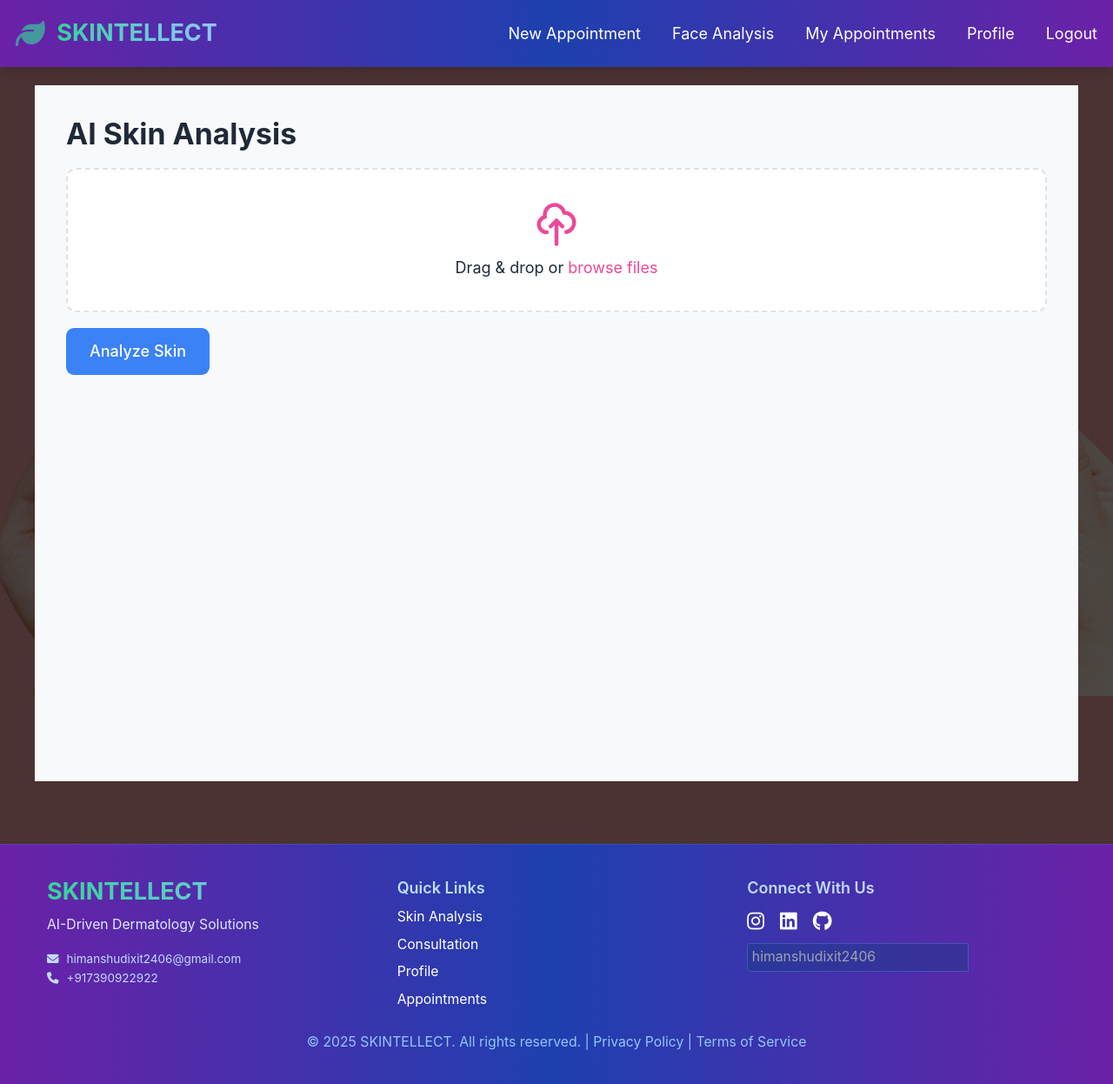
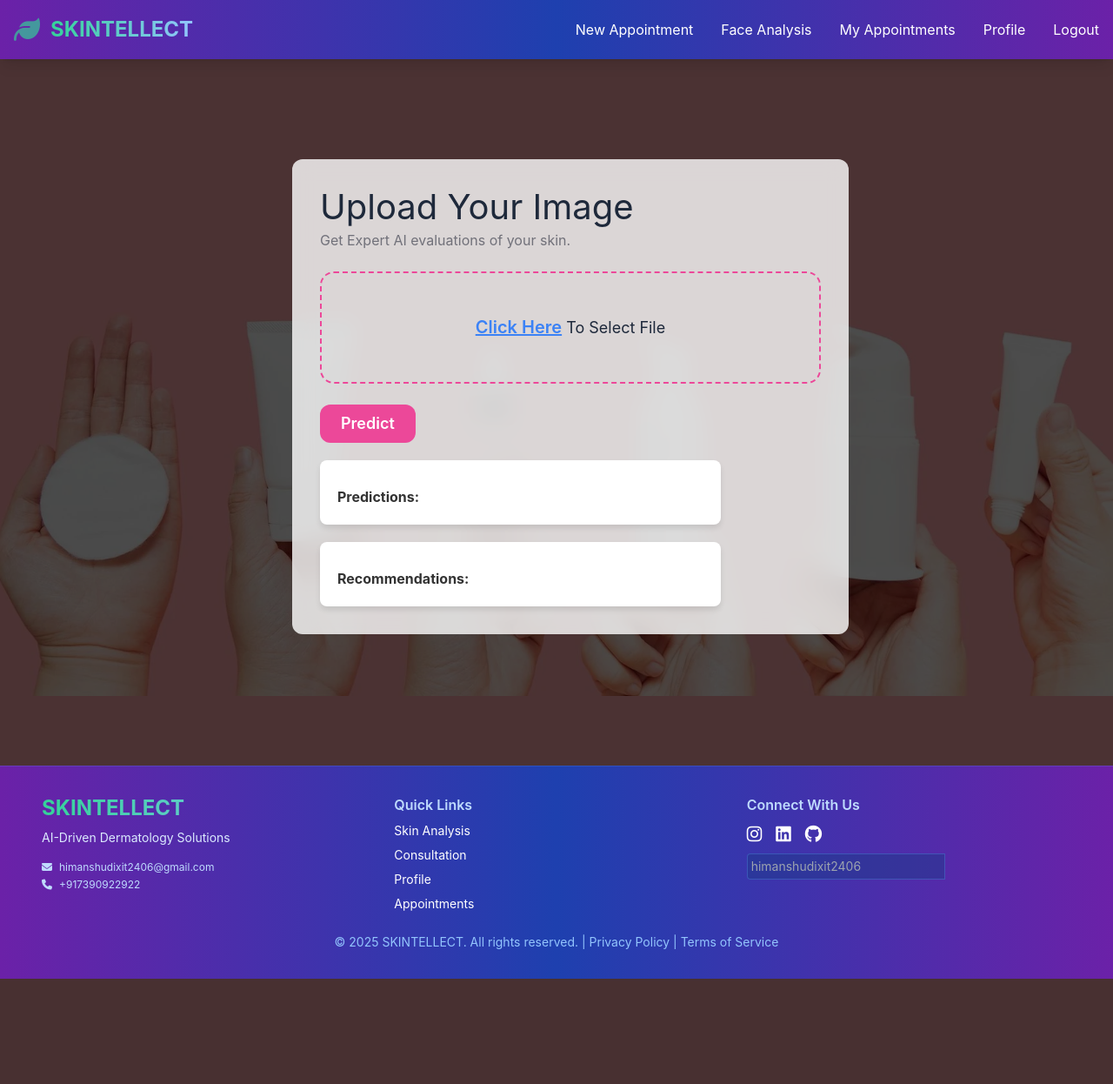
Before and after one commit to himanshudixit2002/Skintellect, a Flask app: page /predict in a window 1280 px wide. Shown: the whole page at 87% size. After the commit the page ends 1125 px from the top, so only its background shows below. Run offline with Flask 3, Linux system fonts and the light colour scheme; parts of the project's set-up code (start-up, migrations or seed data) failed here and were passed over; some libraries are stand-ins or nearby versions.

Commit message:
cmt check

```diff
--- a/app.py
+++ b/app.py
@@ -148,87 +148,70 @@
 def predict():
     if request.method == 'POST':
         try:
-            print("Starting /predict POST request processing")
-            # Initialize a local set to store unique detected classes
-            unique_classes = set()
-
-            # Process the uploaded image
-            image_file = request.files.get('image')
-            if not image_file:
-                print("No image file found in the request.")
-                return "No image uploaded.", 400
-
-            # Ensure the static folder exists
-            static_dir = 'static'
-            if not os.path.exists(static_dir):
-                os.makedirs(static_dir)
+            # Process image and get predictions
+            image_file = request.files['image']
 
             # Generate a unique filename for the image
             image_filename = str(uuid.uuid4()) + '.jpg'
-            image_path = os.path.join(static_dir, image_filename)
+            image_path = os.path.join('static', image_filename)
+
+            # Save the uploaded image
             image_file.save(image_path)
-            print("Image saved to", image_path)
 
-            # ===== Skin Detection using Roboflow =====
-            print("Starting skin detection")
-            skin_response = model_skin.predict(image_path, confidence=15, overlap=30)
-            skin_result = skin_response.json()
-            print("Skin detection result:", skin_result)
+            # Initialize unique_classes set
+            unique_classes = set()
+
+            # Skin detection using Roboflow
+            skin_result = model_skin.predict(image_path, confidence=15, overlap=30).json()
             skin_labels = [item["class"] for item in skin_result.get("predictions", [])]
-            unique_classes.update(skin_labels)
-            print("Unique classes after skin detection:", unique_classes)
+            for label in skin_labels:
+                unique_classes.add(label)
 
-            # ===== Oilyness Detection using InferenceHTTPClient =====
-            print("Starting oilyness detection")
+            # Oilyness detection with confidence threshold
             custom_configuration = InferenceConfiguration(confidence_threshold=0.3)
             with CLIENT.use_configuration(custom_configuration):
                 oilyness_result = CLIENT.infer(image_path, model_id="oilyness-detection-kgsxz/1")
-            print("Oilyness detection result:", oilyness_result)
+
+            # Check if oilyness prediction is empty
             if not oilyness_result.get('predictions'):
                 unique_classes.add("dryness")
             else:
-                oilyness_classes = [
-                    class_mapping.get(prediction['class'], prediction['class'])
-                    for prediction in oilyness_result.get('predictions', [])
-                    if prediction.get('confidence', 0) >= 0.3
-                ]
-                unique_classes.update(oilyness_classes)
-            print("Unique classes after oilyness detection:", unique_classes)
+                oilyness_classes = [class_mapping.get(prediction['class'], prediction['class'])
+                                      for prediction in oilyness_result.get('predictions', [])
+                                      if prediction.get('confidence', 0) >= 0.3]
+                for label in oilyness_classes:
+                    unique_classes.add(label)
 
-            # ===== Annotate the Image =====
+            # Draw boxes on the image using OpenCV and supervision
             image = cv2.imread(image_path)
-            if image is None:
-                print("Error: cv2 could not read the image from", image_path)
-                return "Error reading the image.", 500
-
-            print("Annotating image")
             detections = sv.Detections.from_inference(skin_result)
             label_annotator = sv.LabelAnnotator()
             bounding_box_annotator = sv.BoxAnnotator()
+
             annotated_image = bounding_box_annotator.annotate(scene=image, detections=detections)
             annotated_image = label_annotator.annotate(scene=annotated_image, detections=detections)
 
-            # ===== Get Product Recommendations =====
+            # Get product recommendations based on detected classes
             recommended_products = recommend_products_based_on_classes(list(unique_classes))
             prediction_data = {
                 'classes': list(unique_classes),
                 'recommendations': recommended_products
             }
-            print("Prediction data:", prediction_data)
+            print(prediction_data)
 
-            # Save the annotated image as annotations_0.jpg in the static folder
-            annotated_image_path = os.path.join(static_dir, 'annotations_0.jpg')
+            # Save the annotated image as annotations_0.jpg (this image will be shown in the UI)
+            annotated_image_path = os.path.join('static', 'annotations_0.jpg')
             cv2.imwrite(annotated_image_path, annotated_image)
-            print("Annotated image saved to", annotated_image_path)
 
-            # Render the template with the prediction data
+            # Render the same page with the prediction data
             return render_template('face_analysis.html', data=prediction_data)
         except Exception as e:
-            print("Error during prediction:")
-            traceback.print_exc()
+            print("Error during prediction:", e)
             return "An error occurred while analyzing the image. Please try again.", 500
     else:
-        return render_template('face_analysis.html', data=[])
+        # For GET requests, render the page with an empty data object.
+        return render_template('face_analysis.html', data={})
+
 
 
 @app.route('/register', methods=['GET', 'POST'])
--- a/templates/face_analysis.html
+++ b/templates/face_analysis.html
@@ -2,299 +2,132 @@
 
 {% block content %}
 <style>
-    /* Base Mobile Styles */
-    .main-container {
-        width: 100%;
-        min-height: 100vh;
-        padding: 1rem;
-        background: #f8f9fa;
-        position: relative;
+    .predictions-container, .recommendations-container {
+        background: #fff;
+        padding: 20px;
+        border-radius: 8px;
+        box-shadow: 0 4px 6px rgba(0, 0, 0, 0.1);
+        margin-top: 20px;
+        width: 80%;
+        max-width: 600px;
+        display: active;
     }
-    .upload-section {
-        border: 2px dashed #dee2e6;
-        border-radius: 12px;
-        padding: 1.5rem;
-        margin: 1rem 0;
-        transition: all 0.3s ease;
-        background: white;
+
+    .condition-title {
+        color: #333;
+        font-weight: bold;
+        margin-top: 10px;
     }
-    .predictions-container, .recommendations-container {
-        margin: 2rem 0;
-        background: white;
-        border-radius: 12px;
-        padding: 1.5rem;
-        box-shadow: 0 2px 8px rgba(0, 0, 0, 0.05);
+
+    .product-list {
+        list-style: none;
+        padding: 0;
     }
-    /* Mobile-first Grid */
-    .product-grid {
-        display: grid;
-        grid-template-columns: 1fr;
-        gap: 1rem;
+
+    .product-list li {
+        padding: 8px;
+        border-bottom: 1px solid #eee;
+        margin-bottom: 5px;
     }
-    /* Tablet+ Styles */
-    @media (min-width: 768px) {
-        .main-container {
-            padding: 2rem;
-            max-width: 1200px;
-            margin: 0 auto;
-        }
-        .product-grid {
-            grid-template-columns: repeat(2, 1fr);
-        }
-        .upload-section {
-            padding: 2rem;
-        }
+
+    .product-list li:last-child {
+        border-bottom: none;
     }
-    /* Desktop Styles */
-    @media (min-width: 1024px) {
-        .product-grid {
-            grid-template-columns: repeat(3, 1fr);
-        }
-        .predictions-container, .recommendations-container {
-            padding: 2rem;
-        }
-    }
-    /* Touch Optimization */
-    button, .product-card {
-        touch-action: manipulation;
-        min-height: 48px;
-    }
-    /* Fluid Typography */
-    html {
-        font-size: 16px;
-    }
-    @media (min-width: 768px) {
-        html {
-            font-size: 18px;
-        }
-    }
-    /* Image Responsiveness */
-    #previewImage, #annotatedImage {
-        width: 100%;
-        height: auto;
-        max-width: 600px;
-        margin: 0 auto;
-        display: block;
-    }
-    /* Loading Animation */
-    @keyframes spin {
-        0% { transform: rotate(0deg); }
-        100% { transform: rotate(360deg); }
-    }
-    .loading-spinner {
-        width: 40px;
-        height: 40px;
-        border: 4px solid #f3f3f3;
-        border-top: 4px solid #ec4899;
-        border-radius: 50%;
-        animation: spin 1s linear infinite;
-    }
-    /* Loading Overlay CSS */
-    .loading-overlay {
-        display: none;
-        position: fixed;
-        top: 0;
-        left: 0;
-        right: 0;
-        bottom: 0;
-        background: rgba(255, 255, 255, 0.8);
-        z-index: 1000;
-        align-items: center;
-        justify-content: center;
-    }
-    /* Optional: Styles for result sections */
-    .list-group-item {
-        border: none;
-        border-bottom: 1px solid #eee;
+
+    .span {
+        font-size: 20px;
+        font-weight: bold;
+        font-family: serif;
     }
 </style>
+<div class="min-h-[90vh] w-screen flex items-center relative justify-center">
+    <!-- Optional background image can be uncommented -->
+    <!-- <img src="../static/assets/bg5.webp" alt="" class="absolute top-0 left-0 w-full h-full object-cover brightness-[90%] z-0"> -->
 
-<div class="main-container">
-    <!-- Loading overlay shown during processing -->
-    <div class="loading-overlay">
-        <div class="loading-spinner"></div>
-    </div>
-
-    <h1 class="text-2xl md:text-3xl font-bold text-gray-800 mb-2">AI Skin Analysis</h1>
-
-    <!-- Upload form -->
-    <form id="uploadForm" enctype="multipart/form-data">
-        <div class="upload-section" id="dropZone">
-            <input type="file" id="fileInput" class="hidden" accept="image/*" required>
-            <!-- Mobile interface -->
-            <div class="md:hidden">
-                <label for="fileInput" class="block text-center">
-                    <svg class="w-12 h-12 mx-auto text-pink-500" fill="none" stroke="currentColor" viewBox="0 0 24 24">
-                        <path stroke-linecap="round" stroke-linejoin="round" stroke-width="2" d="M7 16a4 4 0 01-.88-7.903A5 5 0 1115.9 6L16 6a5 5 0 011 9.9M15 13l-3-3m0 0l-3 3m3-3v12"/>
-                    </svg>
-                    <p class="mt-2 text-pink-500 font-medium">Tap to Upload</p>
-                </label>
+    <div class="my-12 w-[50vw] bg-white bg-opacity-80 rounded-xl p-8 backdrop-blur-md z-10">
+        <h1 class="text-[40px] leading-[45px] fon-bold">Upload Your Image</h1>
+        <p class="text-zinc-500 mt-1">Get Expert AI evaluations of your skin.</p>
+        <form action="/predict" method="post" enctype="multipart/form-data">
+            <div class="my-6 w-full p-12 rounded-2xl border-pink-500 border-2 border-dashed flex flex-col gap-4 justify-center items-center">
+                <input id="file" class="hidden" type="file" name="image" accept="image/*" required>
+                <p class="text-center text-lg">
+                    <span onclick="handleFileClick()" class="text-blue-500 font-semibold underline text-xl">Click Here</span> To Select File
+                </p>
+                <p class="mt-4 text-sm hidden" id="file-selected"> File Selected!</p>
             </div>
-            <!-- Desktop interface -->
-            <div class="hidden md:block">
-                <svg class="w-12 h-12 mx-auto text-pink-500" fill="none" stroke="currentColor" viewBox="0 0 24 24">
-                    <path stroke-linecap="round" stroke-linejoin="round" stroke-width="2" d="M7 16a4 4 0 01-.88-7.903A5 5 0 1115.9 6L16 6a5 5 0 011 9.9M15 13l-3-3m0 0l-3 3m3-3v12"/>
-                </svg>
-                <p class="text-center mt-2">
-                    Drag & drop or <label for="fileInput" class="text-pink-500 cursor-pointer">browse files</label>
-                </p>
-            </div>
+            <button class="px-6 py-2 text-white text-lg font-semibold bg-pink-500 hover:bg-pink-600 rounded-xl" type="submit">Predict</button>
+        </form>
+        <div class="predictions-container">
+            <h2 class="condition-title">Predictions:</h2>
+            <ul id="prediction" class="product-list"></ul>
         </div>
-        <button type="submit" class="w-full md:w-auto px-6 py-3 bg-blue-500 text-white rounded-lg font-medium hover:bg-blue-600 transition-colors">
-            Analyze Skin
-        </button>
-    </form>
-
-    <!-- Results section (hidden until data is loaded) -->
-    <div id="resultsSection" class="hidden">
-        <div class="predictions-container">
-            <h2 class="text-xl font-semibold mb-4">Detected Skin Conditions</h2>
-            <ul id="predictionsList" class="list-group"></ul>
+        <div class="recommendations-container">
+            <h2 class="condition-title">Recommendations:</h2>
+            <ul id="recommendations" class="product-list"></ul>
         </div>
-
-        <div class="recommendations-container">
-            <h2 class="text-xl font-semibold mb-4">Product Recommendations</h2>
-            <div id="recommendationsGrid" class="product-grid"></div>
-        </div>
-
-        <div class="mt-4">
-            <h2 class="text-xl font-semibold mb-4">Annotated Image</h2>
-            <img id="annotatedImage" src="" alt="Annotated Image">
-        </div>
-    </div>
-
-    <!-- Optional: Preview image for the uploaded file -->
-    <div id="imagePreview" class="mt-4 rounded-xl overflow-hidden hidden">
-        <img id="previewImage" alt="Skin preview">
+        <img src="" id="image" alt="" class="hidden mt-4 h-[400px] w-full object-fit">
     </div>
 </div>
+<script>
+    // Parse the prediction data passed from Flask
+    var data = '{{ data | tojson | safe }}';
+    const jsonData = JSON.parse(data);
+    console.log(jsonData);
 
-<script>
-document.addEventListener('DOMContentLoaded', () => {
-    const dropZone = document.getElementById('dropZone');
-    const fileInput = document.getElementById('fileInput');
-    const form = document.getElementById('uploadForm');
-    const loadingOverlay = document.querySelector('.loading-overlay');
+    const fileInput = document.getElementById('file');
+    function handleFileClick() {
+        fileInput.click();
+    }
+    fileInput.addEventListener('change', () => {
+        document.getElementById('file-selected').classList.toggle('hidden');
+    });
 
-    // Function to show file preview
-    function handleFiles(files) {
-        if (files.length) {
-            const reader = new FileReader();
-            reader.onload = (e) => {
-                document.getElementById('imagePreview').classList.remove('hidden');
-                document.getElementById('previewImage').src = e.target.result;
-            };
-            reader.readAsDataURL(files[0]);
+    // Wait for the DOM to fully load to render the results
+    document.addEventListener("DOMContentLoaded", () => {
+        // Render predictions if available
+        const predictionContainer = document.getElementById('prediction');
+        if (jsonData && jsonData.classes) {
+            jsonData.classes.forEach(condition => {
+                const conditionItem = document.createElement('li');
+                conditionItem.textContent = condition;
+                predictionContainer.appendChild(conditionItem);
+            });
         }
-    }
 
-    // Desktop drag & drop support
-    if (window.matchMedia('(hover: hover)').matches) {
-        dropZone.addEventListener('dragover', (e) => {
-            e.preventDefault();
-            dropZone.classList.add('bg-pink-50');
-        });
-        dropZone.addEventListener('dragleave', () => {
-            dropZone.classList.remove('bg-pink-50');
-        });
-        dropZone.addEventListener('drop', (e) => {
-            e.preventDefault();
-            dropZone.classList.remove('bg-pink-50');
-            handleFiles(e.dataTransfer.files);
-            fileInput.files = e.dataTransfer.files;
-        });
-    }
-    fileInput.addEventListener('change', (e) => handleFiles(e.target.files));
+        // Render recommendations if available
+        const recommendationContainer = document.getElementById('recommendations');
+        if (jsonData && jsonData.recommendations) {
+            jsonData.recommendations.forEach(item => {
+                const condition = item[0];
+                const products = item[1];
+                console.log(item);
+                const conditionItem = document.createElement('li');
+                conditionItem.innerHTML = `<strong>${condition} :</strong> `;
+                products.forEach(product => {
+                    const productItem = document.createElement('li');
+                    conditionItem.classList.add('condition');
+                    // Clean up the ingredients string (remove non-alphanumeric characters)
+                    const Ingredients = product.Ingredients.replace(/[^a-zA-Z0-9\s]/g, "");
+                    productItem.innerHTML = `
+                        <span>Brand :</span> ${product.Brand} <br>
+                        <span>Name :</span> ${product.Name} <br>
+                        <span>Price :</span> $ ${product.Price} <br>
+                        <span>Ingredients :</span> ${Ingredients}
+                    `;
+                    conditionItem.appendChild(productItem);
+                });
+                recommendationContainer.appendChild(conditionItem);
+            });
+        }
 
-    // Form submission via AJAX
-    form.addEventListener('submit', async (e) => {
-        e.preventDefault();
-
-        // Check if file is selected
-        if (!fileInput.files || fileInput.files.length === 0) {
-            alert("Please select an image file to analyze.");
-            return;
-        }
-        loadingOverlay.style.display = 'flex';
-
-        try {
-            const formData = new FormData();
-            formData.append('image', fileInput.files[0]);
-
-            const response = await fetch('/predict', {
-                method: 'POST',
-                body: formData
-            });
-            if (!response.ok) {
-                throw new Error('Network response was not ok');
+        // If there are detected classes, show the annotated image
+        if (jsonData && jsonData.classes && jsonData.classes.length > 0) {
+            const img = document.getElementById('image');
+            if (img) {
+                img.src = "/static/annotations_0.jpg"; // Adjust the path if necessary
+                img.classList.remove('hidden');
             }
-            const data = await response.json();
-            renderResults(data);
-            document.getElementById('resultsSection').classList.remove('hidden');
-        } catch (error) {
-            console.error('Upload failed:', error);
-            alert('An error occurred while analyzing the image. Please try again.');
-        } finally {
-            loadingOverlay.style.display = 'none';
         }
     });
-
-    // Function to render the results on the same page
-    function renderResults(data) {
-        // Render detected skin conditions
-        const predictionsList = document.getElementById('predictionsList');
-        predictionsList.innerHTML = '';
-        if (data.classes && data.classes.length > 0) {
-            data.classes.forEach(condition => {
-                const li = document.createElement('li');
-                li.className = 'list-group-item';
-                li.textContent = condition;
-                predictionsList.appendChild(li);
-            });
-        } else {
-            predictionsList.textContent = "No predictions available.";
-        }
-
-        // Render product recommendations
-        const recommendationsGrid = document.getElementById('recommendationsGrid');
-        recommendationsGrid.innerHTML = '';
-        if (data.recommendations && data.recommendations.length > 0) {
-            data.recommendations.forEach(rec => {
-                // Each recommendation should be an array: [skin_condition, productsList]
-                const card = document.createElement('div');
-                card.className = 'card mb-3';
-                const header = document.createElement('div');
-                header.className = 'card-header';
-                header.innerHTML = `<strong>${rec[0]}</strong>`;
-                card.appendChild(header);
-                const cardBody = document.createElement('div');
-                cardBody.className = 'card-body';
-                if (rec[1] && rec[1].length > 0) {
-                    const ul = document.createElement('ul');
-                    ul.className = 'list-group list-group-flush';
-                    rec[1].forEach(product => {
-                        const li = document.createElement('li');
-                        li.className = 'list-group-item';
-                        li.innerHTML = `<strong>${product.Brand} - ${product.Name}</strong><br>
-                                        Price: ${product.Price}<br>
-                                        Ingredients: ${product.Ingredients}`;
-                        ul.appendChild(li);
-                    });
-                    cardBody.appendChild(ul);
-                } else {
-                    cardBody.innerHTML = "<p>No products available for this condition.</p>";
-                }
-                card.appendChild(cardBody);
-                recommendationsGrid.appendChild(card);
-            });
-        } else {
-            recommendationsGrid.textContent = "No recommendations available.";
-        }
-
-        // Display the annotated image (the backend should have saved it as annotations_0.jpg)
-        const annotatedImage = document.getElementById('annotatedImage');
-        annotatedImage.src = "/static/annotations_0.jpg";
-    }
-});
 </script>
 {% endblock %}
```
